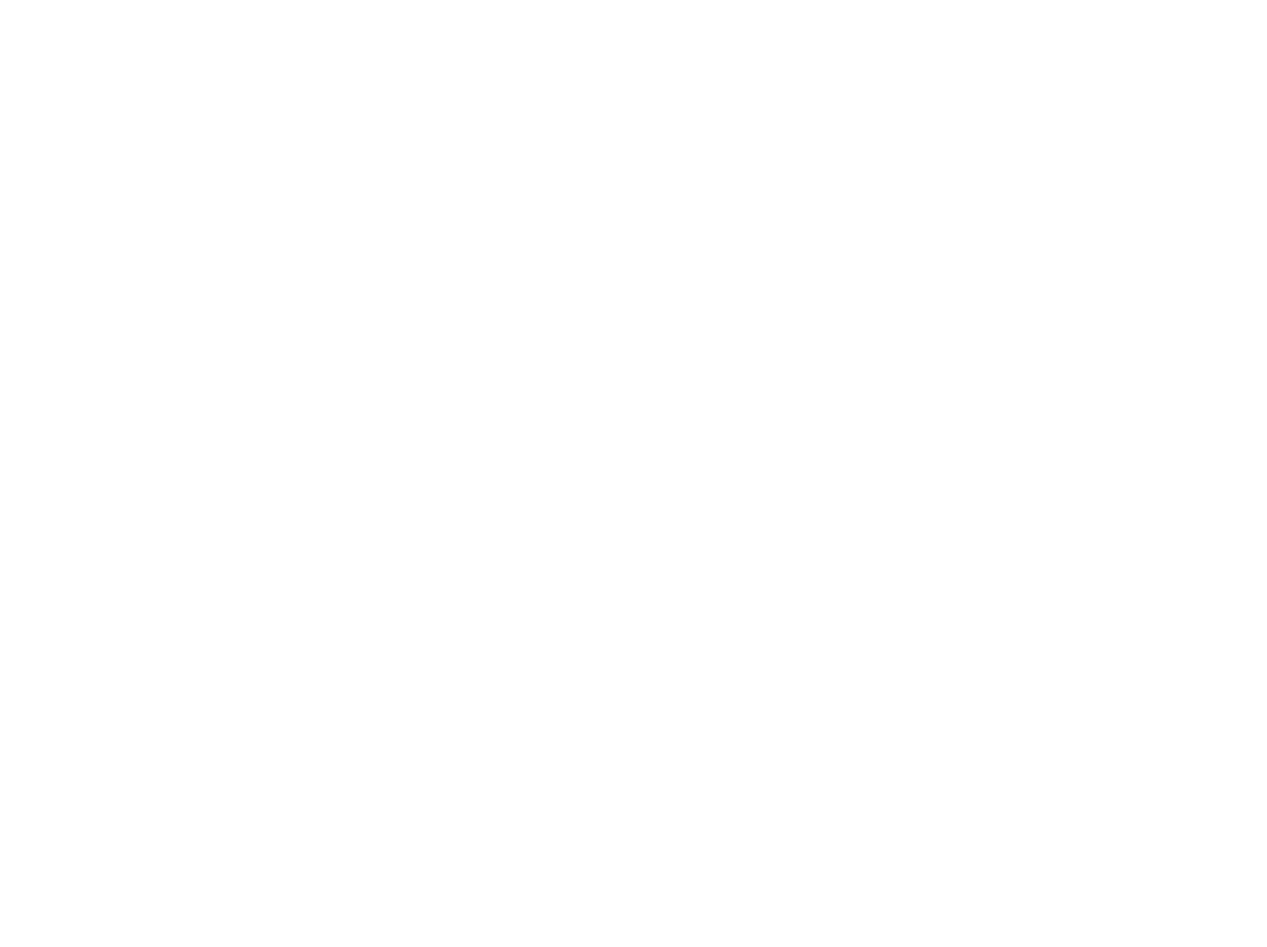
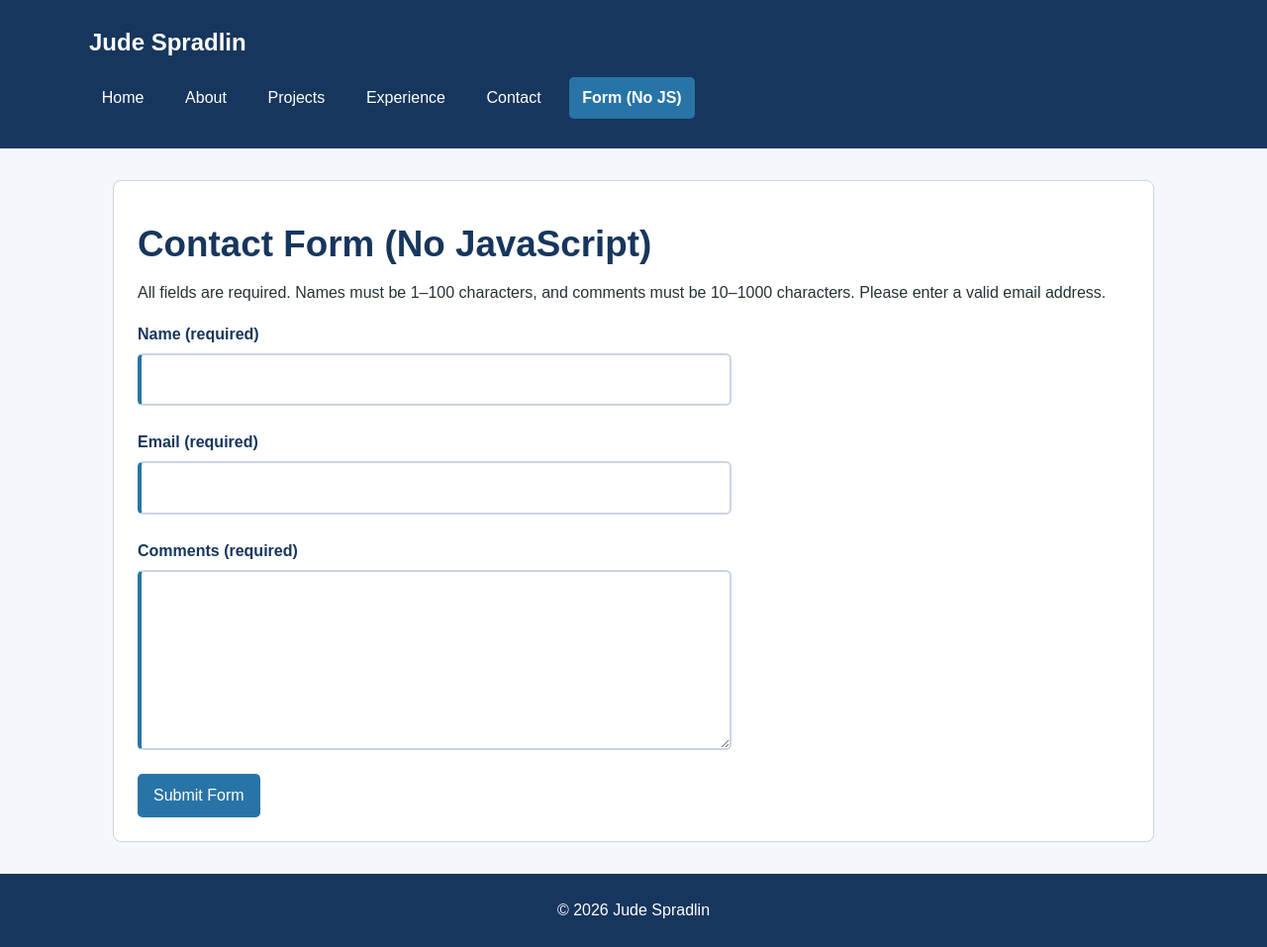
Before and after one commit to jspradlin5/CSE134B_HW4, a plain HTML site: page form-no-js.html in a window 1280 px wide. Shown: the whole page at 99% size. Before the commit the page ends 800 px from the top, so only its background shows below. Drawn offline with Linux system fonts and the light colour scheme.

Commit message:
Added HTML contact form and CSS validation

```diff
--- a/form-no-js.html
+++ b/form-no-js.html
@@ -0,0 +1,79 @@
+
+<!DOCTYPE html>
+<html lang="en">
+<head>
+    <meta charset="UTF-8">
+    <meta name="viewport" content="width=device-width, initial-scale=1.0">
+    <title>Contact Form (No JavaScript) | Jude Spradlin</title>
+    <link rel="stylesheet" href="style.css">
+</head>
+<body>
+    <header>
+        <p>Jude Spradlin</p>
+        <nav aria-label="Main navigation">
+            <ul>
+                <li><a href="index.html">Home</a></li>
+                <li><a href="about.html">About</a></li>
+                <li><a href="projects.html">Projects</a></li>
+                <li><a href="experience.html">Experience</a></li>
+                <li><a href="contact.html">Contact</a></li>
+                <li><a href="form-no-js.html" aria-current="page">Form (No JS)</a></li>
+            </ul>
+        </nav>
+    </header>
+
+    <main>
+        <section>
+            <h1>Contact Form (No JavaScript)</h1>
+            <p>
+                All fields are required. Names must be 1–100 characters,
+                and comments must be 10–1000 characters.
+                Please enter a valid email address.
+            </p>
+
+            <form action="https://httpbin.org/post" method="post">
+                <div class="form-field">
+                    <label for="name">Name (required)</label>
+                    <input
+                        type="text"
+                        id="name"
+                        name="name"
+                        autocomplete="name"
+                        minlength="1"
+                        maxlength="100"
+                        required>
+                </div>
+
+                <div class="form-field">
+                    <label for="email">Email (required)</label>
+                    <input
+                        type="email"
+                        id="email"
+                        name="email"
+                        autocomplete="email"
+                        required>
+                </div>
+
+                <div class="form-field">
+                    <label for="comments">Comments (required)</label>
+                    <textarea
+                        id="comments"
+                        name="comments"
+                        rows="6"
+                        minlength="10"
+                        maxlength="1000"
+                        required></textarea>
+                </div>
+
+                <input type="hidden" name="possible_bot" value="true">
+
+                <button type="submit">Submit Form</button>
+            </form>
+        </section>
+    </main>
+
+    <footer>
+        <p>&copy; 2026 Jude Spradlin</p>
+    </footer>
+</body>
+</html>
--- a/style.css
+++ b/style.css
@@ -1,7 +1,6 @@
-
 /*
 Name: Jude Spradlin
-Repository: https://github.com/jspradlin5/CSE134B_HW3
+Repository: https://github.com/jspradlin5/CSE134B_HW4
 */
 
 /* CSS custom properties */
@@ -333,3 +332,64 @@ main {
         width: 100%;
     }
 }
+
+
+/* Homework 4: Contact form styling */
+
+.form-field {
+    display: flex;
+    flex-direction: column;
+    gap: 0.4rem;
+    margin-bottom: 1.5rem;
+}
+
+.form-field label {
+    font-weight: bold;
+    color: var(--primary-color);
+}
+
+.form-field input,
+.form-field textarea {
+    width: 100%;
+    max-width: 600px;
+    padding: 0.75rem;
+    border: 2px solid var(--border-color);
+    border-radius: 0.35rem;
+    background-color: #ffffff;
+    color: var(--text-color);
+}
+
+/* Indicate required fields */
+.form-field input:required,
+.form-field textarea:required {
+    border-left: 4px solid var(--secondary-color);
+}
+
+/* Show invalid fields only after user interaction */
+.form-field input:user-invalid,
+.form-field textarea:user-invalid {
+    border-color: #b3261e;
+    border-left-color: #b3261e;
+    background-color: #fff2f2;
+}
+
+/* Show valid fields after user interaction */
+.form-field input:user-valid,
+.form-field textarea:user-valid {
+    border-color: #267d45;
+    border-left-color: #267d45;
+}
+
+/* Accessible keyboard focus */
+.form-field input:focus-visible,
+.form-field textarea:focus-visible {
+    outline: 3px solid #ef9b28;
+    outline-offset: 3px;
+}
+
+@media (max-width: 600px) {
+    .form-field input,
+    .form-field textarea {
+        max-width: 100%;
+    }
+}
```
Also changed, not shown: about.html (+1 -0 lines), contact.html (+1 -0 lines), experience.html (+1 -0 lines), experiments.html (+1 -0 lines), index.html (+1 -0 lines), projects.html (+1 -0 lines).
